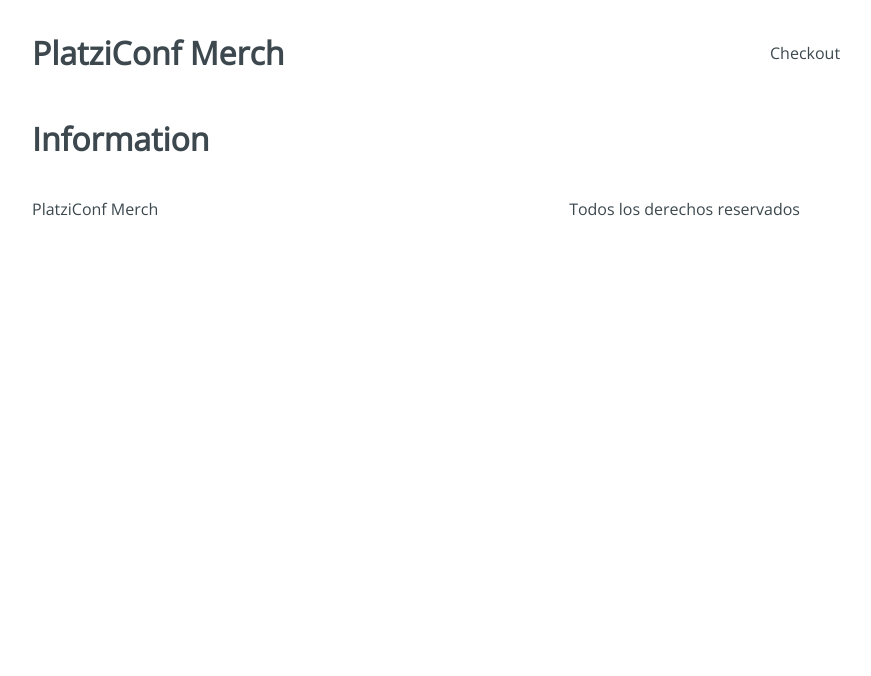
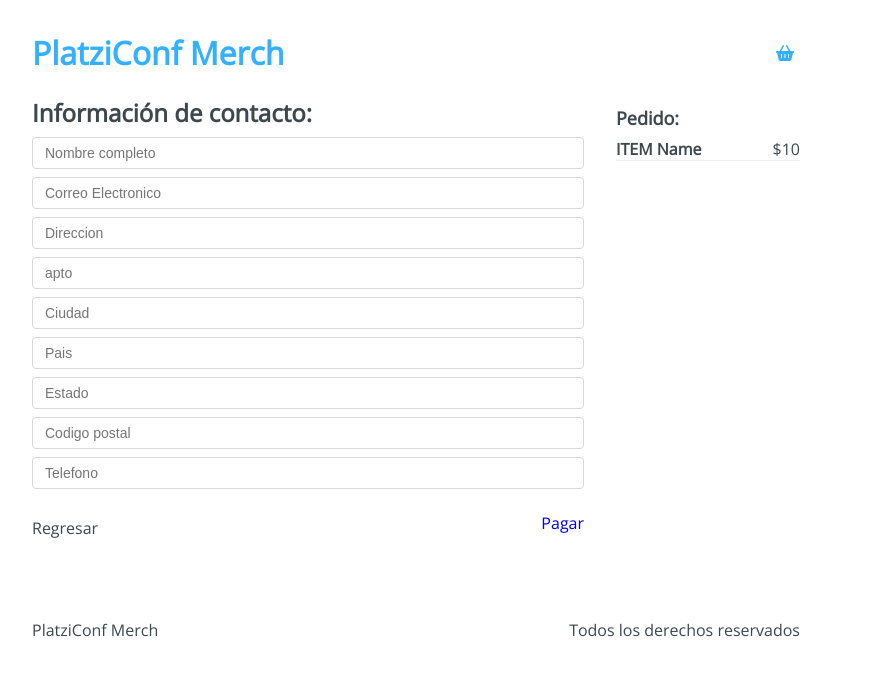
Before and after one commit to cevadev/conf-merge, a React app: page /checkout/information in a window 1280 px wide. Shown: the top 676 px of the page, without its empty margins (224-1095 px from the left). Built offline with nearby package versions, Linux system fonts and the light colour scheme.

Commit message:
Project Conf Merch Store

```diff
--- a/public/index.html
+++ b/public/index.html
@@ -3,7 +3,8 @@
 <head>
     <meta charset="UTF-8">
     <meta name="viewport" content="width=device-width, initial-scale=1.0">
-    <title>Document</title>
+    <title>Platzi Conf Merch</title>
+    <script src="https://kit.fontawesome.com/bdd0e66851.js" crossorigin="anonymous"></script>
 </head>
 <body>
     <div id="app"></div>
--- a/src/components/Header.js
+++ b/src/components/Header.js
@@ -1,12 +1,20 @@
 import React from "react";
+import { Link } from "react-router-dom";
 
 import "../styles/components/Header.css";
 
 function Header() {
   return (
     <div className="Header">
-      <h1 className="Header-title">PlatziConf Merch</h1>
-      <div className="Header-checkout">Checkout</div>
+      <h1 className="Header-title">
+        <Link to="/">PlatziConf Merch</Link>
+      </h1>
+      <div className="Header-checkout">
+        <Link to="/checkout">
+          {/**colocamos icono de font awesome de carrito de compras */}
+          <i className="fas fa-shopping-basket" />
+        </Link>
+      </div>
     </div>
   );
 }
--- a/src/containers/Checkout.js
+++ b/src/containers/Checkout.js
@@ -1,7 +1,33 @@
 import React from "react";
+import { Link } from "react-router-dom";
+
+import "../styles/components/Checkout.css";
 
 function Checkout() {
-  return <h1>Checkout</h1>;
+  return (
+    <div className="Checkout">
+      <div className="Checkout-content">
+        <h3>Lista de pedidos</h3>
+        <div className="Checkout-item">
+          <div className="Checkout-element">
+            <h4>Item name</h4>
+            <span>$. 10</span>
+          </div>
+          <button type="button">
+            {/**colocamos icono de font awesome de eliminar item */}
+            <i className="fas fa-trash-alt" />
+          </button>
+        </div>
+      </div>
+
+      <div className="Checkout-sidebar">
+        <h3>Precio total: $.10</h3>
+        <Link to="/checkout/information">
+          <button type="button">Continua pedido</button>
+        </Link>
+      </div>
+    </div>
+  );
 }
 
 export default Checkout;
--- a/src/containers/Information.js
+++ b/src/containers/Information.js
@@ -1,7 +1,88 @@
 import React from "react";
+import { Link } from "react-router-dom";
+
+import "../styles/components/Information.css";
 
 function Information() {
-  return <h1>Information</h1>;
+  return (
+    <div className="Information">
+      <div className="Information-content">
+        <div className="Information-head">
+          <h2>Información de contacto:</h2>
+        </div>
+        <div className="Information-form">
+          <form action="">
+            <input
+              type="text"
+              placeholder="Nombre completo"
+              name="name"
+              autocomplete="name"
+              required
+            />
+            <input
+              type="text"
+              placeholder="Correo Electronico"
+              name="email"
+              autocomplete="email"
+              required
+            />
+            <input
+              type="text"
+              placeholder="Direccion"
+              name="addres"
+              autocomplete="addres"
+              required
+            />
+            <input type="text" placeholder="apto" name="apto" />
+            <input
+              type="text"
+              placeholder="Ciudad"
+              name="city"
+              autocomplete="city"
+              required
+            />
+            <input type="text" placeholder="Pais" name="country" />
+            <input
+              type="text"
+              placeholder="Estado"
+              name="state"
+              autocomplete="state"
+              required
+            />
+            <input
+              type="text"
+              placeholder="Codigo postal"
+              name="cp"
+              autocomplete="postal-code"
+              required
+            />
+            <input
+              type="text"
+              placeholder="Telefono"
+              name="phone"
+              autocomplete="phone"
+              required
+            />
+          </form>
+        </div>
+        <div className="Information-buttons">
+          <div className="Information-back">Regresar</div>
+          <div className="Information-next">
+            <Link to="/checkout/payment">Pagar</Link>
+          </div>
+        </div>
+      </div>
+      <div className="Information-sidebar">
+        <h3>Pedido:</h3>
+        <div className="Information-item">
+          <div className="Information-element">
+            <h4>ITEM Name</h4>
+            <span>$10</span>
+          </div>
+        </div>
+      </div>
+    </div>
+  );
 }
 
 export default Information;
--- a/src/containers/Payment.js
+++ b/src/containers/Payment.js
@@ -1,7 +1,17 @@
 import React from "react";
 
+import "../styles/components/Payment.css";
+
 function Payment() {
-  return <h1>Payment</h1>;
+  return (
+    <div className="Payment">
+      <div className="Payment-content">
+        <h3>Resumen del pedido:</h3>
+        <div className="Payment-button">Boton de pago con Paypal</div>
+      </div>
+      <div></div>
+    </div>
+  );
 }
 
 export default Payment;
--- a/src/containers/Success.js
+++ b/src/containers/Success.js
@@ -1,7 +1,17 @@
 import React from "react";
 
+import "../styles/components/Success.css";
+
 function Success() {
-  return <h1>Success</h1>;
+  return (
+    <div className="Succes">
+      <div className="Success-content">
+        <h2>Nombre, Gracias por tu compra</h2>
+        <span>Tu pedido llegara en 3 dias a tu dirección:</span>
+        <div className="Success-map">Google Maps</div>
+      </div>
+    </div>
+  );
 }
 
 export default Success;
```
